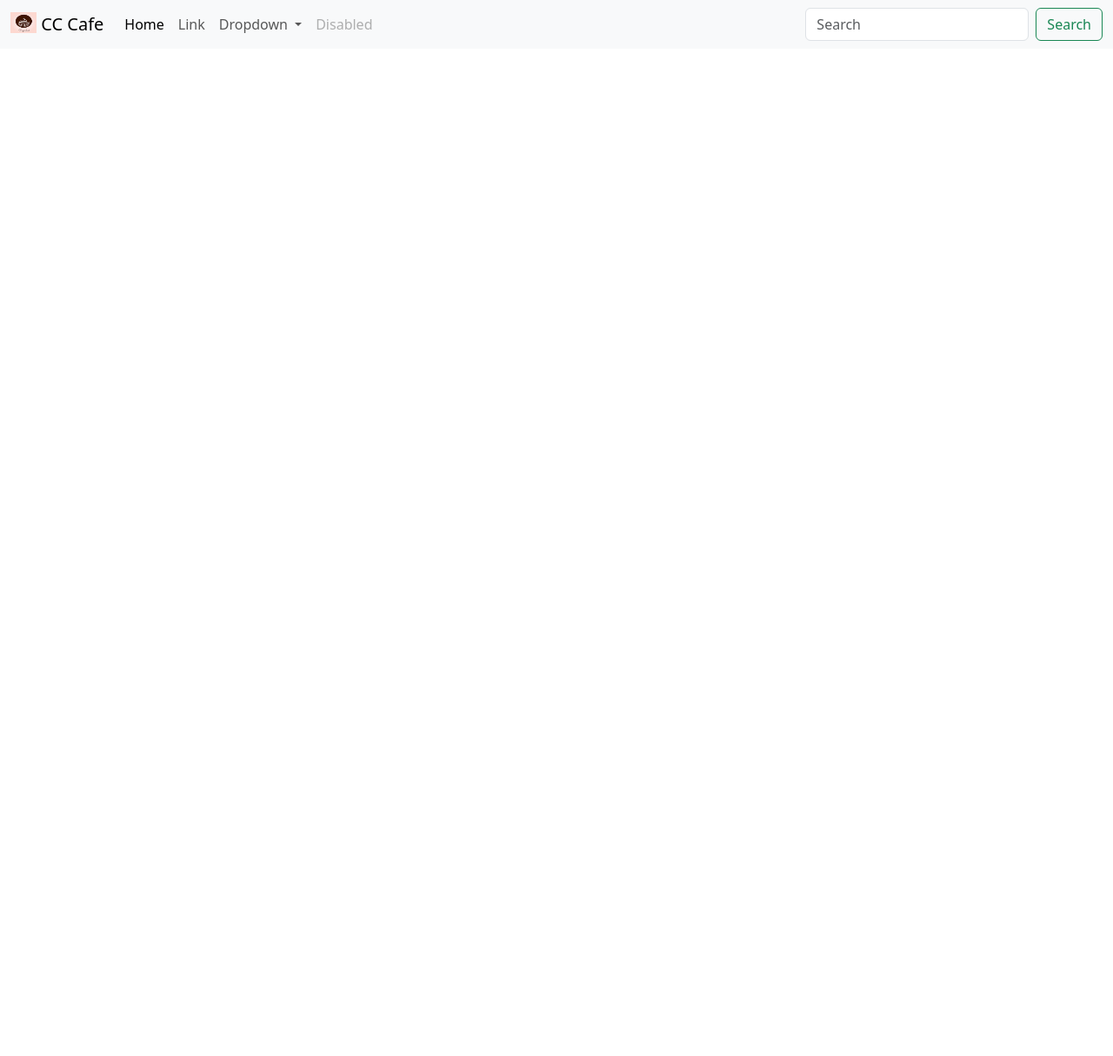
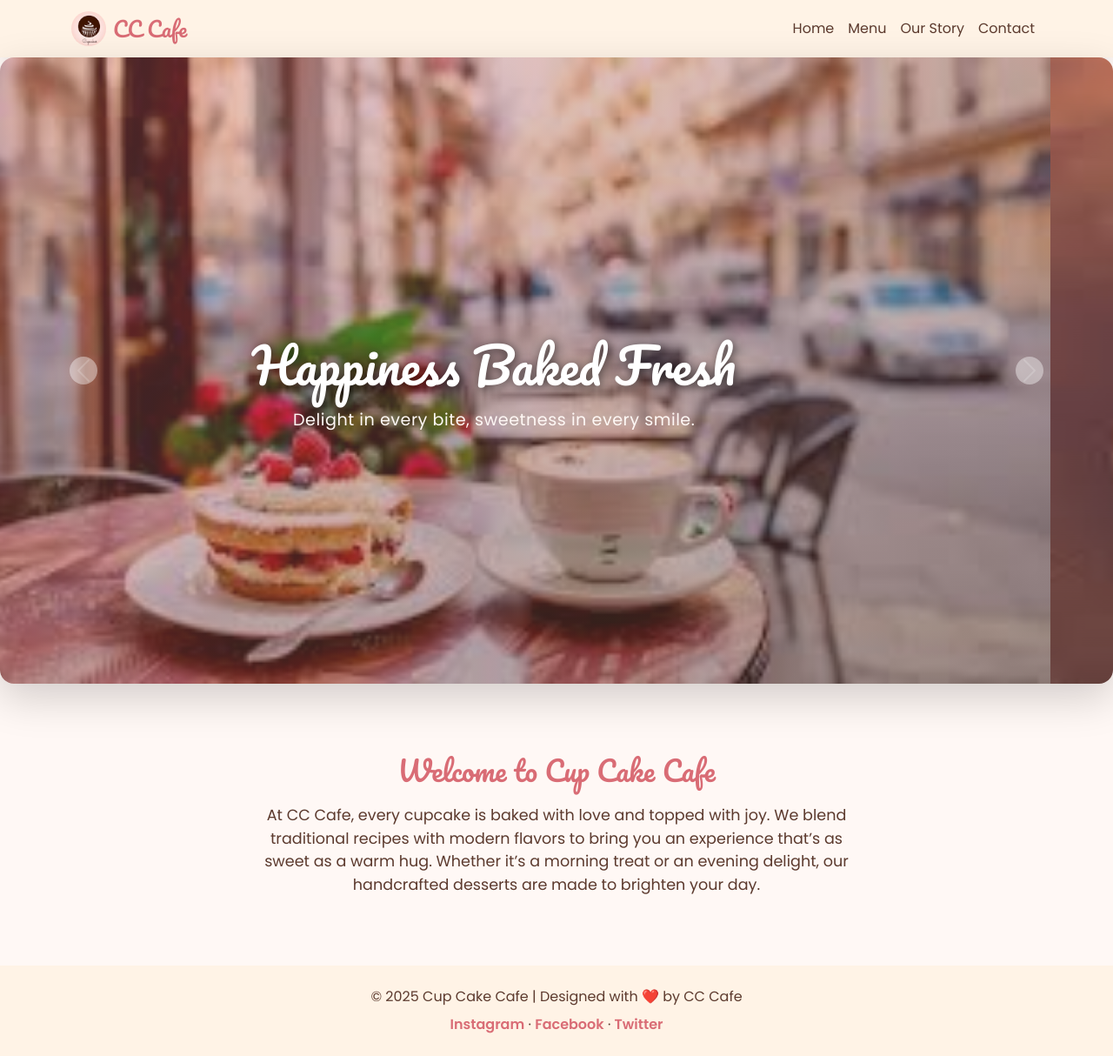
Before and after one commit to Suryansh4711/Frontend-Dev, a plain HTML site: page cupcake_page/cup-cake.html in a window 1280 px wide. Shown: the whole page at 87% size. Before the commit the page ends 800 px from the top, so only its background shows below. Drawn offline with nearby package versions, Linux system fonts and the light colour scheme.

Commit message:
Add glass_cup_cakes image to cupcake_page directory

```diff
--- a/cupcake_page/cup-cake.html
+++ b/cupcake_page/cup-cake.html
@@ -2,56 +2,286 @@
 <html lang="en">
 
 <head>
-    <meta charset="UTF-8">
-    <meta name="viewport" content="width=device-width, initial-scale=1.0">
-    <title>Cup Cake Cafe
-    </title>
+  <meta charset="UTF-8" />
+  <meta name="viewport" content="width=device-width, initial-scale=1.0" />
+  <title>Cup Cake Cafe</title>
   <link href="https://cdn.jsdelivr.net/npm/bootstrap@5.3.2/dist/css/bootstrap.min.css" rel="stylesheet">
+  <link href="https://fonts.googleapis.com/css2?family=Poppins:wght@400;600&family=Pacifico&display=swap" rel="stylesheet">
+
+  <style>
+    body {
+      font-family: 'Poppins', sans-serif;
+      background-color: #fff8f5;
+    }
+
+    /* Navbar */
+    .navbar {
+      background-color: #fff3e6 !important;
+      box-shadow: 0 2px 10px rgba(0, 0, 0, 0.05);
+    }
+
+    .navbar-brand {
+      font-family: 'Pacifico', cursive;
+      font-size: 1.5rem;
+      color: #d96c75 !important;
+      display: flex;
+      align-items: center;
+      gap: 8px;
+    }
+
+    .navbar-brand img {
+      border-radius: 50%;
+      object-fit: cover;
+    }
+
+    .nav-link {
+      color: #5c3a2e !important;
+      font-weight: 500;
+      transition: color 0.3s ease;
+    }
+
+    .nav-link:hover {
+      color: #d96c75 !important;
+    }
+
+    /* Hero Section */
+    .hero-section {
+      position: relative;
+      overflow: hidden;
+    }
+
+    .hero-section img {
+      height: 90vh;
+      object-fit: cover;
+      filter: brightness(75%);
+    }
+
+    .hero-section h1 {
+      font-family: 'Pacifico', cursive;
+      font-size: 3.5rem;
+      color: #fff;
+      text-shadow: 2px 2px 10px rgba(0, 0, 0, 0.5);
+      letter-spacing: 1px;
+    }
+
+    /* About Section */
+    .about-section {
+      padding: 80px 0;
+    }
+
+    .about-section h2 {
+      color: #d96c75;
+      font-family: 'Pacifico', cursive;
+      margin-bottom: 20px;
+    }
+
+    .about-section p {
+      color: #5c3a2e;
+      font-size: 1.1rem;
+      max-width: 700px;
+      margin: auto;
+    }
+
+    /* Footer */
+    footer {
+      background-color: #fff3e6;
+      color: #5c3a2e;
+      font-weight: 500;
+    }
+
+    footer a {
+      color: #d96c75;
+      text-decoration: none;
+      font-weight: 600;
+    }
+
+    footer a:hover {
+      text-decoration: underline;
+    }
+
+    /* Enhanced Carousel Styling */
+.carousel {
+  position: relative;
+}
+
+.carousel-inner {
+  border-radius: 20px;
+  overflow: hidden;
+}
+
+.carousel-item {
+  position: relative;
+}
+
+.carousel-overlay {
+  position: absolute;
+  inset: 0;
+  background: linear-gradient(to bottom right, rgba(217, 108, 117, 0.35), rgba(92, 58, 46, 0.5));
+  z-index: 1;
+}
+
+.carousel-caption {
+  position: absolute;
+  z-index: 2;
+  bottom: 35%;
+}
+
+.carousel-caption h1 {
+  font-family: 'Pacifico', cursive;
+  font-size: 3.5rem;
+  color: #fff;
+  text-shadow: 2px 2px 12px rgba(0, 0, 0, 0.7);
+  animation: fadeDown 1.5s ease;
+}
+
+.carousel-caption p {
+  font-size: 1.2rem;
+  color: #fff8f5;
+  font-weight: 500;
+  letter-spacing: 0.5px;
+  animation: fadeUp 1.8s ease;
+}
+
+/* Fade-in Animations */
+@keyframes fadeDown {
+  from {
+    opacity: 0;
+    transform: translateY(-20px);
+  }
+
+  to {
+    opacity: 1;
+    transform: translateY(0);
+  }
+}
+
+@keyframes fadeUp {
+  from {
+    opacity: 0;
+    transform: translateY(20px);
+  }
+
+  to {
+    opacity: 1;
+    transform: translateY(0);
+  }
+}
+
+/* Carousel Controls Customization */
+.carousel-control-prev-icon,
+.carousel-control-next-icon {
+  background-color: rgba(255, 255, 255, 0.8);
+  border-radius: 50%;
+  padding: 12px;
+}
+
+.carousel-control-prev-icon:hover,
+.carousel-control-next-icon:hover {
+  background-color: rgba(217, 108, 117, 1);
+}
+
+  </style>
 </head>
 
 <body>
-    <nav class="navbar navbar-expand-lg bg-body-tertiary">
-        <div class="container-fluid">
+
+  <!-- Navbar -->
+  <nav class="navbar navbar-expand-lg">
+    <div class="container">
       <a class="navbar-brand" href="#">
-                <img src="logo.jpeg" alt="Cup Cake Cafe" width="30" height="24" class="d-inline-block align-text-top">
+        <img src="logo.jpeg" alt="Cup Cake Cafe" width="40" height="40" />
         CC Cafe
       </a>
-            <button class="navbar-toggler" type="button" data-bs-toggle="collapse" data-bs-target="#navbarSupportedContent" aria-controls="navbarSupportedContent" aria-expanded="false" aria-label="Toggle navigation">
+      <button class="navbar-toggler" type="button" data-bs-toggle="collapse"
+        data-bs-target="#navbarSupportedContent" aria-controls="navbarSupportedContent" aria-expanded="false"
+        aria-label="Toggle navigation">
         <span class="navbar-toggler-icon"></span>
       </button>
+
       <div class="collapse navbar-collapse" id="navbarSupportedContent">
-                <ul class="navbar-nav me-auto mb-2 mb-lg-0">
-                    <li class="nav-item">
-                        <a class="nav-link active" aria-current="page" href="#">Home</a>
-                    </li>
-                    <li class="nav-item">
-                        <a class="nav-link" href="#">Link</a>
-                    </li>
-                    <li class="nav-item dropdown">
-                        <a class="nav-link dropdown-toggle" href="#" role="button" data-bs-toggle="dropdown"
-                            aria-expanded="false">
-                            Dropdown
-                        </a>
-                        <ul class="dropdown-menu">
-                            <li><a class="dropdown-item" href="#">Action</a></li>
-                            <li><a class="dropdown-item" href="#">Another action</a></li>
-                            <li>
-                                <hr class="dropdown-divider">
-                            </li>
-                            <li><a class="dropdown-item" href="#">Something else here</a></li>
+        <ul class="navbar-nav ms-auto mb-2 mb-lg-0">
+          <li class="nav-item"><a class="nav-link active" href="#">Home</a></li>
+          <li class="nav-item"><a class="nav-link" href="#">Menu</a></li>
+          <li class="nav-item"><a class="nav-link" href="#">Our Story</a></li>
+          <li class="nav-item"><a class="nav-link" href="#">Contact</a></li>
         </ul>
-                    </li>
-                    <li class="nav-item">
-                        <a class="nav-link disabled" aria-disabled="true">Disabled</a>
-                    </li>
-                </ul>
-                <form class="d-flex" role="search">
-                    <input class="form-control me-2" type="search" placeholder="Search" aria-label="Search" />
-                    <button class="btn btn-outline-success" type="submit">Search</button>
-                </form>
       </div>
     </div>
   </nav>
 
+  <!-- Hero Section - Carousel -->
+  <!-- Hero Section - Carousel -->
+<div id="carouselExampleAutoplaying" class="carousel slide" data-bs-ride="carousel">
+  <div class="carousel-inner rounded-4 shadow-lg">
+    <div class="carousel-item active">
+      <img src="./cafe.jpeg" class="d-block w-100" alt="Delicious Cupcakes" style="height: 90vh; object-fit: cover;">
+      <div class="carousel-overlay"></div>
+      <div class="carousel-caption fade-in">
+        <h1>Happiness Baked Fresh</h1>
+        <p class="lead mt-3">Delight in every bite, sweetness in every smile.</p>
+      </div>
+    </div>
+
+    <div class="carousel-item">
+      <img src="./coffee.jpeg" class="d-block w-100" alt="Artisan Cupcakes" style="height: 90vh; object-fit: cover;">
+      <div class="carousel-overlay"></div>
+      <div class="carousel-caption fade-in">
+        <h1>Handcrafted with Love</h1>
+        <p class="lead mt-3">Every cupcake tells a sweet story.</p>
+      </div>
+    </div>
+
+    <div class="carousel-item">
+      <img src="./cupcakes-decorated-whipped-cream-frozen-raspberries_114579-7868.avif" class="d-block w-100" alt="Sweet Treats" style="height: 90vh; object-fit: cover;">
+      <div class="carousel-overlay"></div>
+      <div class="carousel-caption fade-in">
+        <h1>Where Sweet Dreams Come True</h1>
+        <p class="lead mt-3">Discover our signature flavors.</p>
+      </div>
+    </div>
+
+    <div class="carousel-item">
+      <img src="./glass_cup_cakes.jpeg" class="d-block w-100" alt="Sweet Treats" style="height: 90vh; object-fit: cover;">
+      <div class="carousel-overlay"></div>
+      <div class="carousel-caption fade-in">
+        <h1>Whipped to Perfection</h1>
+        <p class="lead mt-3">Cupcakes that melt hearts and taste buds.</p>
+      </div>
+    </div>
+  </div>
+
+  <button class="carousel-control-prev" type="button" data-bs-target="#carouselExampleAutoplaying" data-bs-slide="prev">
+    <span class="carousel-control-prev-icon" aria-hidden="true"></span>
+    <span class="visually-hidden">Previous</span>
+  </button>
+  <button class="carousel-control-next" type="button" data-bs-target="#carouselExampleAutoplaying" data-bs-slide="next">
+    <span class="carousel-control-next-icon" aria-hidden="true"></span>
+    <span class="visually-hidden">Next</span>
+  </button>
+</div>
+
+
+  <!-- About Section -->
+  <section class="about-section text-center">
+    <div class="container">
+      <h2>Welcome to Cup Cake Cafe</h2>
+      <p>At CC Cafe, every cupcake is baked with love and topped with joy. We blend traditional recipes with modern
+        flavors to bring you an experience that’s as sweet as a warm hug. Whether it’s a morning treat or an evening
+        delight, our handcrafted desserts are made to brighten your day.</p>
+    </div>
+  </section>
+
+  <!-- Footer -->
+  <footer class="text-center py-4">
+    <div>© 2025 Cup Cake Cafe | Designed with ❤️ by CC Cafe</div>
+    <div class="mt-2">
+      <a href="#">Instagram</a> ·
+      <a href="#">Facebook</a> ·
+      <a href="#">Twitter</a>
+    </div>
+  </footer>
+
   <script src="https://cdn.jsdelivr.net/npm/bootstrap@5.3.2/dist/js/bootstrap.bundle.min.js"></script>
 </body>
+
+</html>
```
Also changed, not shown: cupcake_page/cafe.jpeg (added), cupcake_page/coffee.jpeg (added), cupcake_page/cupcakes-decorated-whipped-cream-frozen-raspberries_114579-7868.avif (added), cupcake_page/glass_cup_cakes.jpeg (added). Lines whose indentation alone changed are shown as unchanged.
